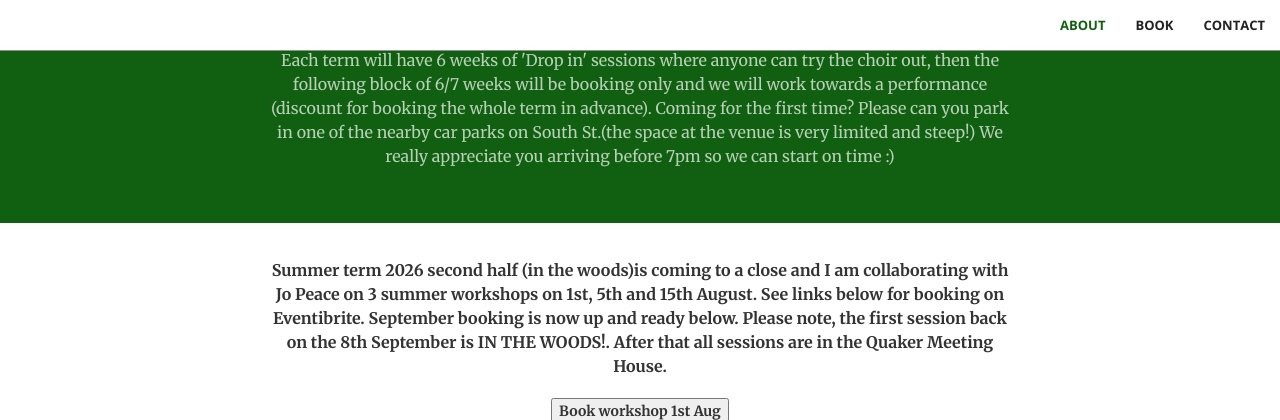
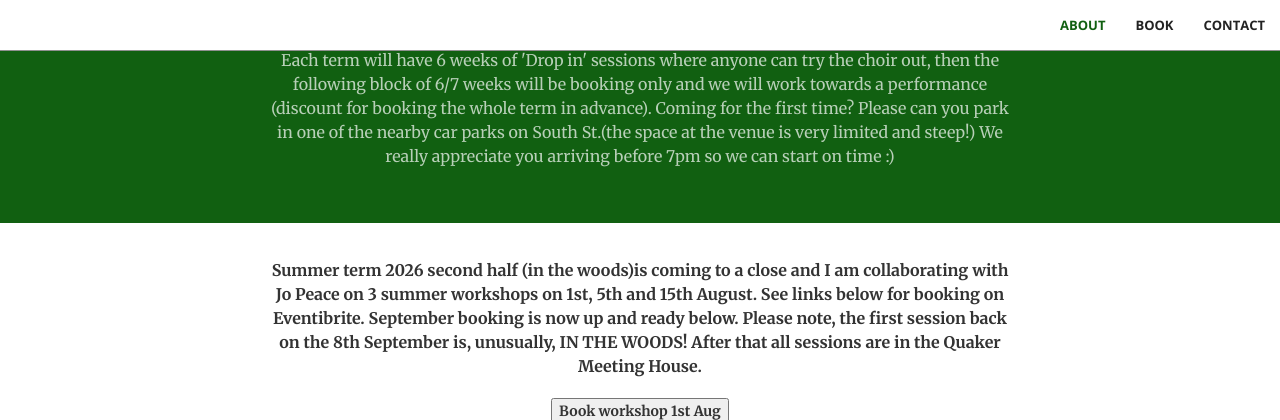
Before and after one commit to thewildchoir/thewildchoir-website, a Jekyll site: the page built from index.html, in a window 1280 px wide and 900 px high, scrolled down 1095 px, cut to the strip 0-420 px from the top of the window. Built offline with Jekyll 4.4.1, drawn with Linux system fonts in a browser that asks for light colours.

Commit message:
Update booking.html

```diff
--- a/_includes/booking.html
+++ b/_includes/booking.html
@@ -2,7 +2,7 @@
     <div class="container">
        <div class="row">
             <div class="col-lg-8 col-lg-offset-2 text-center">
-                <p class="text-book"><b> Summer term 2026 second half (in the woods)is coming to a close and I am collaborating with Jo Peace on 3 summer workshops on 1st, 5th and 15th August. See links below for booking on Eventibrite. September booking is now up and ready below. Please note, the first session back on the 8th September is IN THE WOODS!.
+                <p class="text-book"><b> Summer term 2026 second half (in the woods)is coming to a close and I am collaborating with Jo Peace on 3 summer workshops on 1st, 5th and 15th August. See links below for booking on Eventibrite. September booking is now up and ready below. Please note, the first session back on the 8th September is, unusually, IN THE WOODS!
                 After that all sessions are in the Quaker Meeting House.
                     </p>
                 <!-- Noscript content for added SEO -->
```
